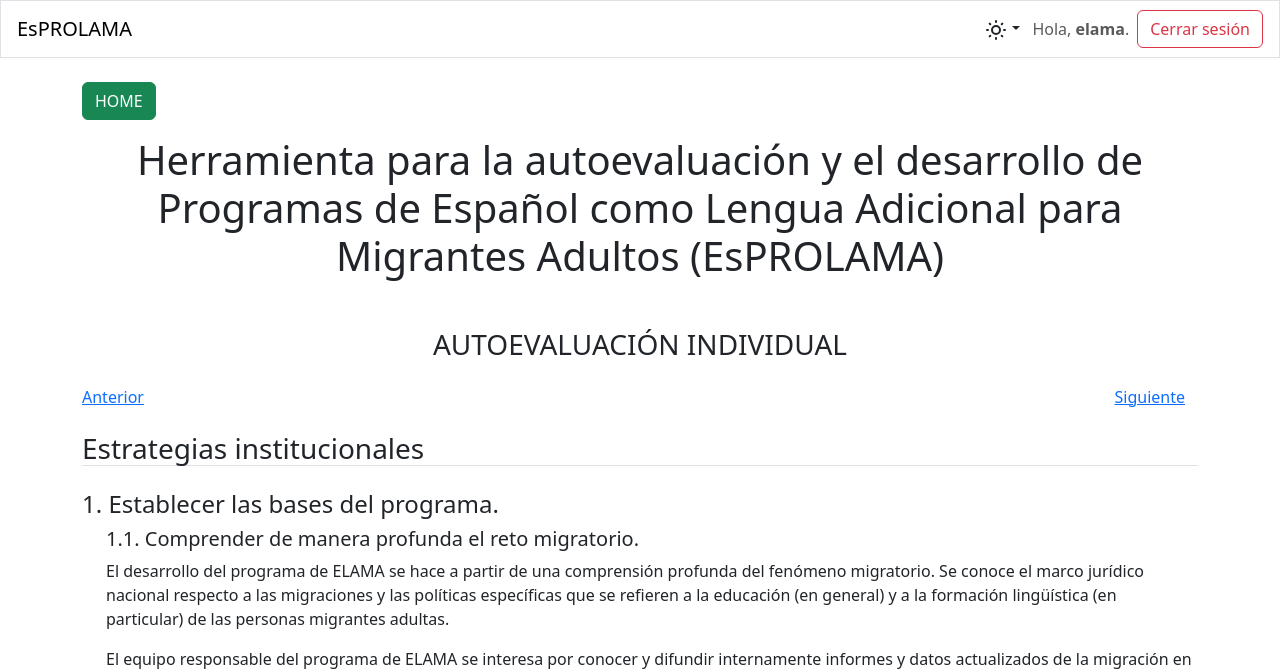
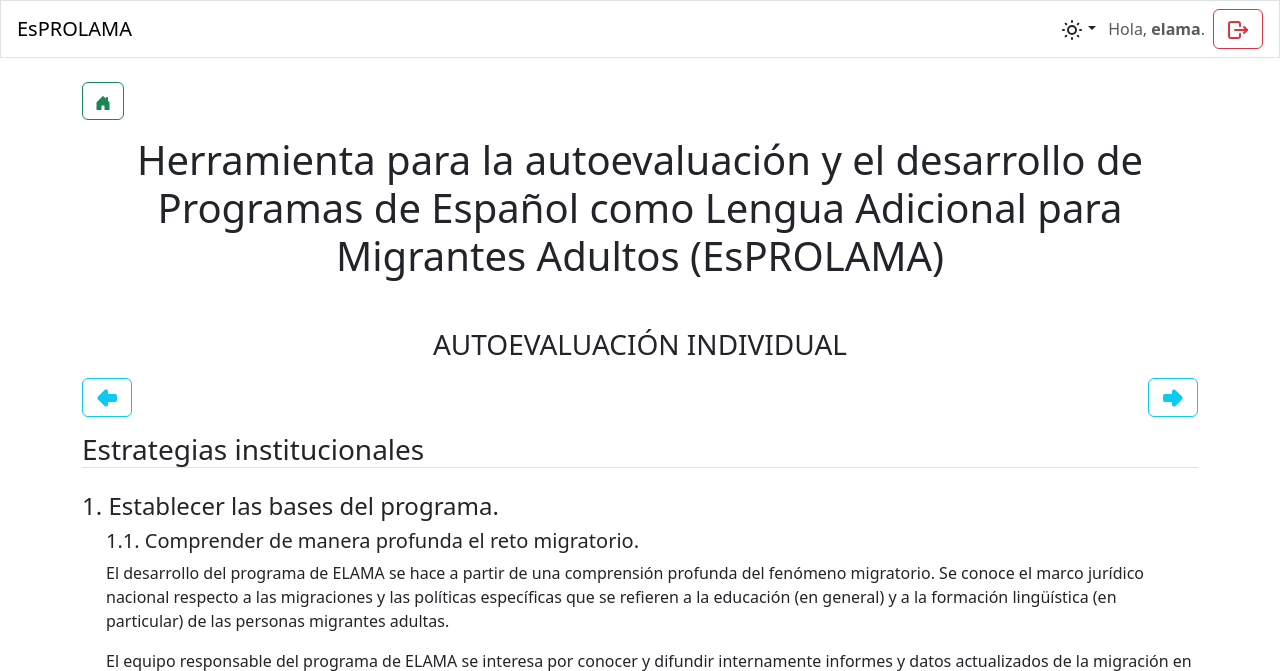
Before and after one commit to davidcrm/EsPROLAMA, a Django app: template elama/templates/elama/individual_descriptor.html in a window 1280 px wide. Shown: the top 671 px of the page. Run offline with Django 5.2, Linux system fonts and the light colour scheme; the template is opened without the code that fills it: values that come from a table or form of the project are taken from there, others are empty; a user stored in the database is signed in; data comes from the database, SQL or seed files in the repository; parts of the project's set-up code (start-up, migrations or seed data) failed here and were passed over; some libraries are stand-ins or nearby versions.

Commit message:
FIX: Button icons

```diff
--- a/elama/templates/elama/base.html
+++ b/elama/templates/elama/base.html
@@ -37,7 +37,8 @@
             <button class="btn dropdown-toggle" style="border: none;" type="button" id="themeDropdownMenuButton"
                     data-bs-toggle="dropdown" aria-expanded="false">
             </button>
-      <ul id="themeDropdownMenu" class="dropdown-menu" style="left: -92px;" aria-labelledby="themeDropdownMenuButton">
+            <ul id="themeDropdownMenu" class="dropdown-menu" style="left: -92px;"
+                aria-labelledby="themeDropdownMenuButton">
                 <li>
                     <a class="dropdown-item" href="#">
                         <svg xmlns="http://www.w3.org/2000/svg" width="24" height="24" viewBox="0 0 24 24" fill="none"
@@ -69,7 +70,16 @@
             <span class="navbar-text">Hola, <span style="font-weight: bold">{{ user.username }}</span>.</span>
             <form action="{% url 'elama:logout' %}" class="form ms-2">
                 {% csrf_token %}
-        <button type="submit" class="btn btn-outline-danger">Cerrar sesión</button>
+                <button type="submit" class="btn btn-outline-danger">
+                    <svg xmlns="http://www.w3.org/2000/svg" width="24" height="24" viewBox="0 0 24 24" fill="none"
+                         stroke="currentColor" stroke-width="2" stroke-linecap="round" stroke-linejoin="round"
+                         class="icon icon-tabler icons-tabler-outline icon-tabler-logout">
+                        <path stroke="none" d="M0 0h24v24H0z" fill="none"/>
+                        <path d="M14 8v-2a2 2 0 0 0 -2 -2h-7a2 2 0 0 0 -2 2v12a2 2 0 0 0 2 2h7a2 2 0 0 0 2 -2v-2"/>
+                        <path d="M9 12h12l-3 -3"/>
+                        <path d="M18 15l3 -3"/>
+                    </svg>
+                </button>
             </form>
         {% endif %}
     </div>
--- a/elama/templates/elama/individual_descriptor.html
+++ b/elama/templates/elama/individual_descriptor.html
@@ -2,7 +2,12 @@
 {% load django_bootstrap5 %}
 
 {% block content %}
-    <a class="btn btn-success mb-3" href="{% url 'elama:individual-detail' autoevaluacion.id %}">HOME</a>
+    <a class="btn btn-outline-success mb-3" href="{% url 'elama:individual-detail' autoevaluacion.id %}">
+        <svg xmlns="http://www.w3.org/2000/svg" width="16" height="16" fill="currentColor" class="bi bi-house-door-fill"
+             viewBox="0 0 16 16">
+            <path d="M6.5 14.5v-3.505c0-.245.25-.495.5-.495h2c.25 0 .5.25.5.5v3.5a.5.5 0 0 0 .5.5h4a.5.5 0 0 0 .5-.5v-7a.5.5 0 0 0-.146-.354L13 5.793V2.5a.5.5 0 0 0-.5-.5h-1a.5.5 0 0 0-.5.5v1.293L8.354 1.146a.5.5 0 0 0-.708 0l-6 6A.5.5 0 0 0 1.5 7.5v7a.5.5 0 0 0 .5.5h4a.5.5 0 0 0 .5-.5"/>
+        </svg>
+    </a>
     <h1 class="text-center">
         Herramienta para la autoevaluación y el desarrollo de Programas de Español como Lengua Adicional para
         Migrantes Adultos (EsPROLAMA)
@@ -18,12 +23,12 @@
                         {% url 'elama:individual-descriptor' autoevaluacion.id anterior_descriptor.id %}
                     {% endif %}
                 "
-                class="link-opacity-100"
+                class="btn btn-outline-info"
         >
-            {% if primer_descriptor.id == descriptor.id %}Volver{% else %}Anterior{% endif %}
+            <svg  xmlns="http://www.w3.org/2000/svg"  width="24"  height="24"  viewBox="0 0 24 24"  fill="currentColor"  class="icon icon-tabler icons-tabler-filled icon-tabler-arrow-big-left"><path stroke="none" d="M0 0h24v24H0z" fill="none"/><path d="M9.586 4l-6.586 6.586a2 2 0 0 0 0 2.828l6.586 6.586a2 2 0 0 0 2.18 .434l.145 -.068a2 2 0 0 0 1.089 -1.78v-2.586h7a2 2 0 0 0 2 -2v-4l-.005 -.15a2 2 0 0 0 -1.995 -1.85l-7 -.001v-2.585a2 2 0 0 0 -3.414 -1.414z" /></svg>
         </a>
-        <button type="submit" id="siguiente" form="descriptor-form" class="btn btn-link">
-            {% if ultimo_descriptor.id == descriptor.id %}Guardar{% else %}Siguiente{% endif %}
+        <button type="submit" id="siguiente" form="descriptor-form" class="btn btn-outline-info">
+            <svg  xmlns="http://www.w3.org/2000/svg"  width="24"  height="24"  viewBox="0 0 24 24"  fill="currentColor"  class="icon icon-tabler icons-tabler-filled icon-tabler-arrow-big-right"><path stroke="none" d="M0 0h24v24H0z" fill="none"/><path d="M12.089 3.634a2 2 0 0 0 -1.089 1.78l-.001 2.586h-6.999a2 2 0 0 0 -2 2v4l.005 .15a2 2 0 0 0 1.995 1.85l6.999 -.001l.001 2.587a2 2 0 0 0 3.414 1.414l6.586 -6.586a2 2 0 0 0 0 -2.828l-6.586 -6.586a2 2 0 0 0 -2.18 -.434l-.145 .068z" /></svg>
         </button>
     </div>
     {% if autoevaluacion.finalizada %}
```
Lines whose indentation alone changed are shown as unchanged.
